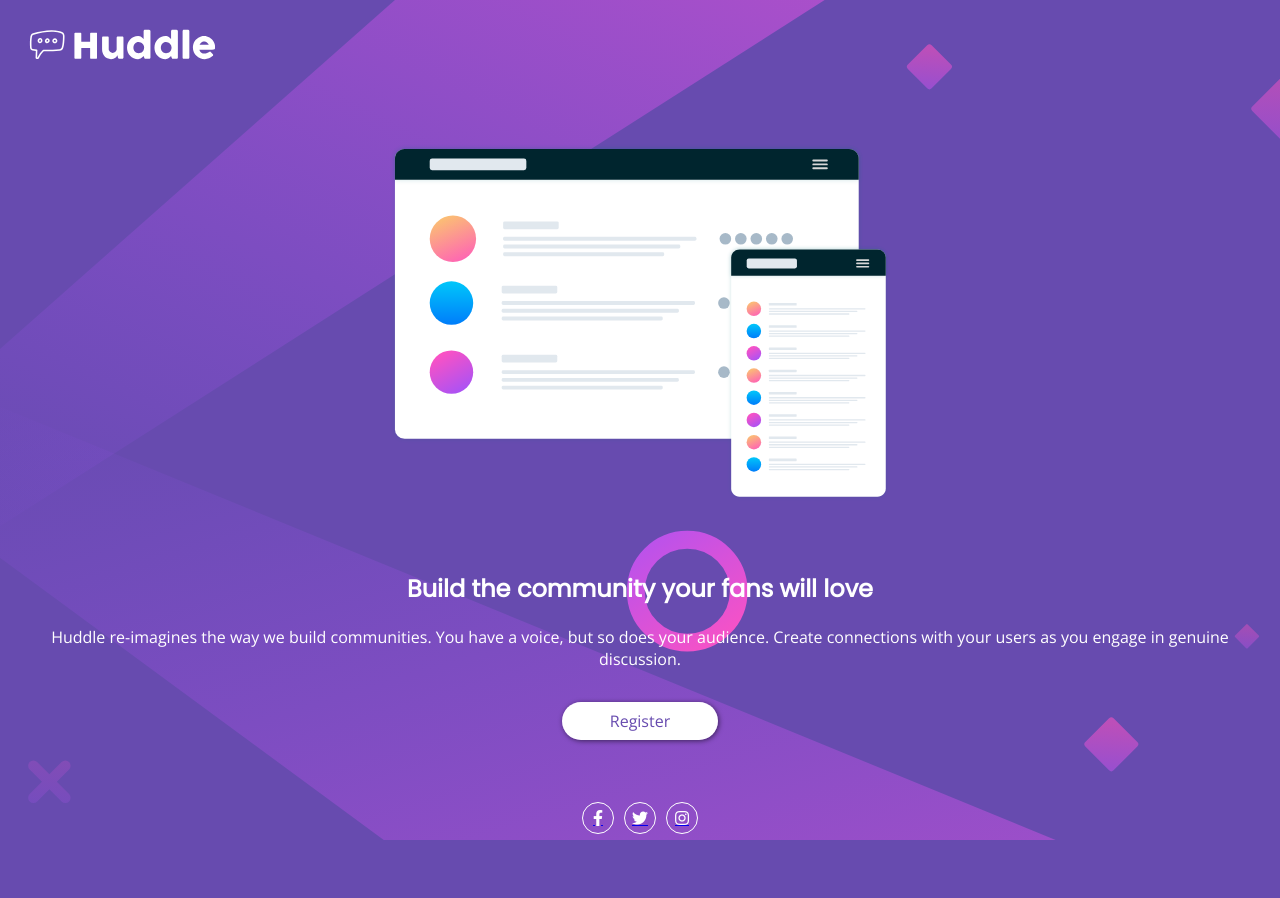
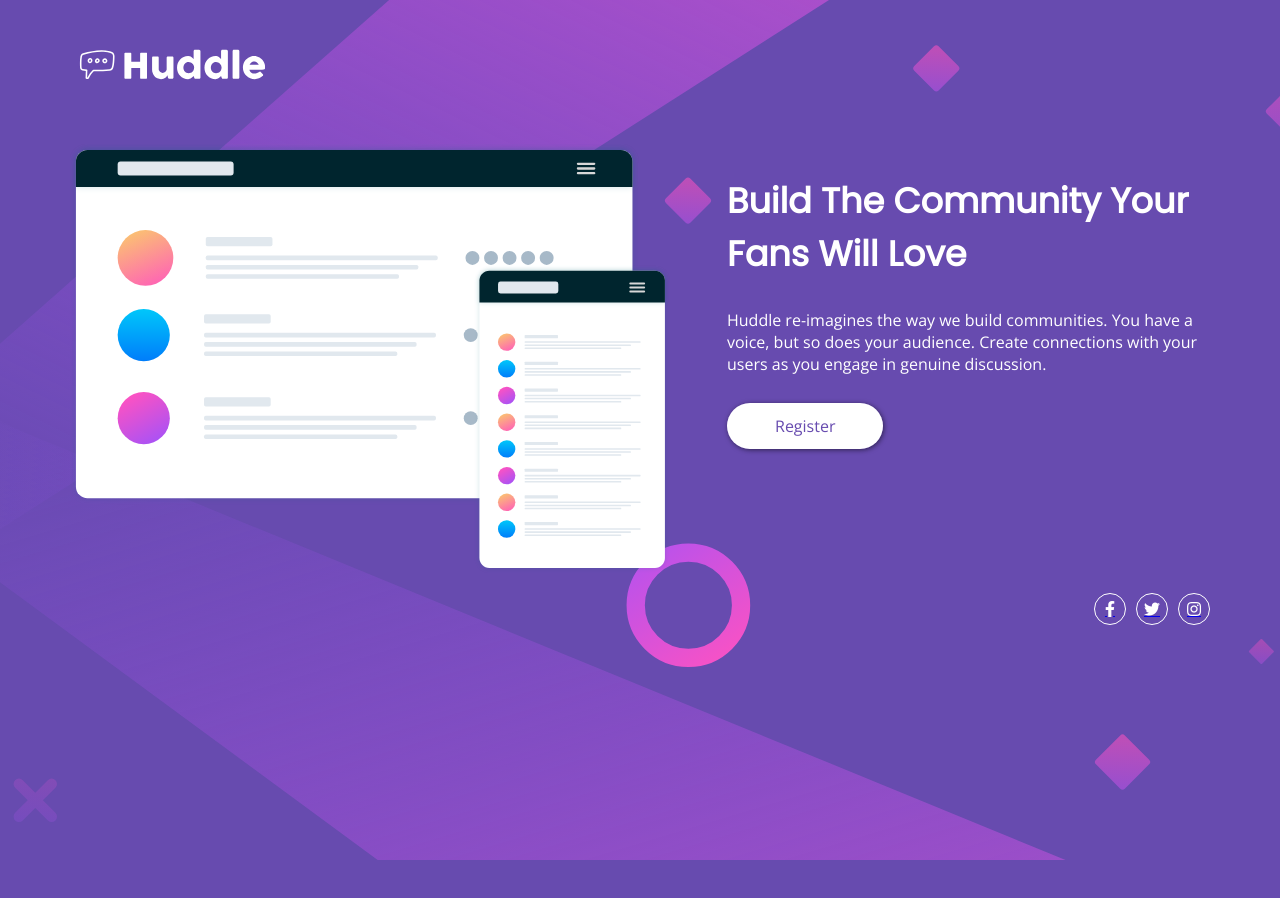
Before and after one commit to sahibkaur/huddle-landing-page-2, a plain HTML site: page index.html in a window 1280 px wide. After the commit the page ends 800 px from the top, so only its background shows below. Drawn offline with nearby package versions, Linux system fonts and the light colour scheme.

Commit message:
add desktop view css

```diff
--- a/css/style.css
+++ b/css/style.css
@@ -12,15 +12,17 @@ section{
 	background-size:cover;
 	background-position: center center;
 	background-repeat: no-repeat;
-/*	width:100%;*/
 	height:100vh;
 	padding:20px;
+}
+.content{
+	width: 100%;
 }
 main{
 	display: flex;
 	flex-direction: column;
 	align-items:  center;
-	margin-top: 70px;
+	margin-top: 50px;
 }
 .logo img{
 	width:40%;
@@ -28,7 +30,7 @@ main{
 }
 main img{
 	width:100%;
-	max-width:500px;
+	max-width:600px;
 }
 .text{
 	color:#fff;
@@ -38,6 +40,7 @@ main img{
 .heading{
 	font-family: 'Poppins', sans-serif;
 	font-weight: 700;
+	text-transform: capitalize;
 }
 p{
 	margin-bottom: 40px;
@@ -46,8 +49,8 @@ p{
 	border-radius: 50px;
 	padding-left:3rem;
 	padding-right: 3rem;
-	padding-top: 0.5rem;
-	padding-bottom: 0.5rem;
+	padding-top: 0.75rem;
+	padding-bottom: 0.75rem;
 	background-color: #fff;
 	text-decoration: none;
 	box-shadow: 1px 1px 5px 0px #08060f96;
@@ -76,8 +79,32 @@ p{
 	margin: auto;
 	color:#fff;
 }
-@media screen and (min-width: 800px){
+@media screen and (min-width: 950px){
 	section{
 		background-image: url("../svg/bg-desktop.svg");
+		position: fixed;
+		padding: 70px;
+		padding-top: 40px;
+		padding-bottom: 20px;
+	}
+	main{
+		flex-direction: row;
+		align-items: flex-start;
+	}
+	main img{
+		width:60%;
+	}
+	.heading{
+		font-size: 35px;
+	}
+	.social-media{
+		padding: 0;
+		margin-top: 20px;
+		justify-content: flex-end;
+	}
+	.text{
+		margin-left: 5%;
+		text-align: left;
+		margin-top: 0;
 	}
 }
--- a/index.html
+++ b/index.html
@@ -12,6 +12,7 @@
 </head>
 <body>
 	<section>
+		<div class="content">
 			<header>
 				<div class="logo">
 					<img src="svg/logo.svg" alt="logo">
@@ -44,6 +45,7 @@
 					</a>
 				</div>
 			</footer>
+		</div>
 	</section>
 </body>
 </html>
```
Lines whose indentation alone changed are shown as unchanged.
